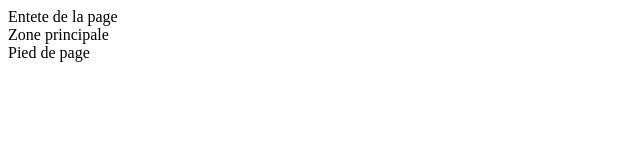
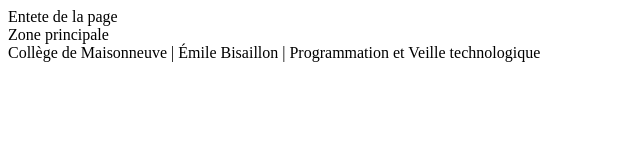
Before and after one commit to emileprogrameur/veille-node, a plain HTML site: page index.html in a window 1280 px wide. Shown: the whole page, without its empty margins (0-640 px from the left). Drawn offline with Linux system fonts and the light colour scheme.

Commit message:
modification footer, ajout de commandes_git

```diff
--- a/index.html
+++ b/index.html
@@ -6,6 +6,6 @@
 <body>
 	<header>Entete de la page</header>
 	<main>Zone principale</main>
-	<footer>Pied de page</footer>
+	<footer>Collège de Maisonneuve | Émile Bisaillon | Programmation et Veille technologique</footer>
 </body>
 </html>
```
Also changed, not shown: 1 other file.
